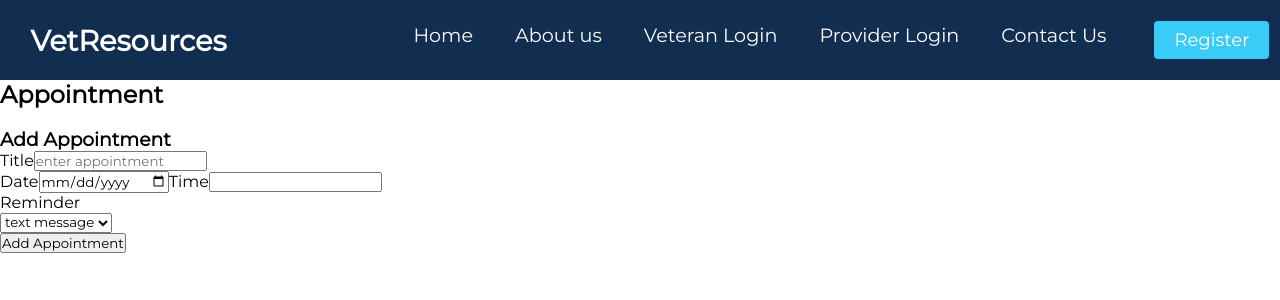
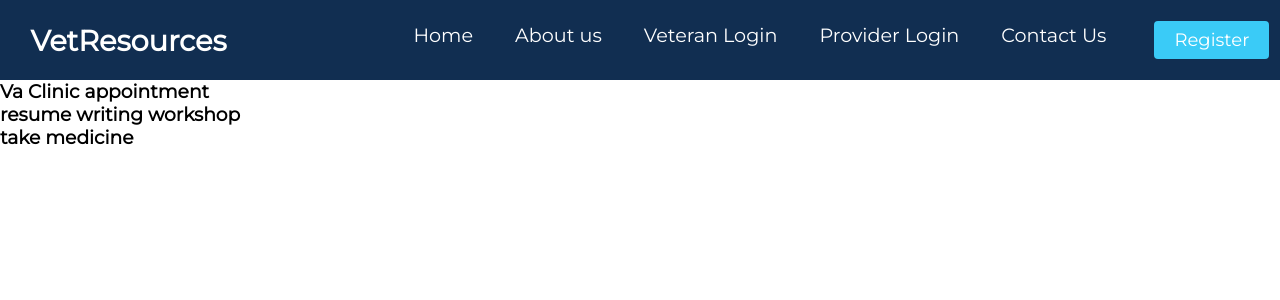
Before and after one commit to patrickcollins24/vet-resources, a React (Create React App) app: page / in a window 1280 px wide. Shown: the top 300 px of the page. Built offline with nearby package versions, Linux system fonts and the light colour scheme.

Commit message:
added usestate setting up the appointment component

```diff
--- a/src/App.js
+++ b/src/App.js
@@ -1,5 +1,5 @@
 import './App.css';
-import Appointment from './components/Appointment';
+import Appointments from './components/Appointments';
 import Navbar from "./components/Navbar/Navbar";
 
 
@@ -9,7 +9,7 @@ export default function App() {
 
     <div className="App">
       <Navbar />
-      <Appointment />
+      <Appointments />
     </div>
   );
 }
--- a/src/components/Appointments.jsx
+++ b/src/components/Appointments.jsx
@@ -1,13 +1,48 @@
+import { useState } from 'react';
 
 
-const Appointments =
+const Appointments = () => {
+    const [appointments, setAppointments]= useState([
+
+        {
+        id: 1,
+        title: 'Va Clinic appointment',
+        date: '05/25/2021',
+        time: '8:00pm',
+        reminder: true,
+        type: 'medical'
+    },
+
+        {
+        id: 2,
+        title: 'resume writing workshop',
+        date: '06/24/2021',
+        time: '10:00am',
+        reminder: true,
+        type: 'event'
+    },
+        {
+        id: 3,
+        title: 'take medicine',
+        date: '03/31/2021',
+        time: '8:00am',
+        reminder: true,
+        type: 'general'
+    },
+
+
+    ])
 
 
     return (
-        <div>
+        <>
+            {appointments.map((appointment) => (
+                <h3 key={appointment.id}>{appointment.title}</h3>
+            ))}
+        </>
+    )
+}
 
-        </div>
-    )
 
 
 export default Appointments
```
Also changed, not shown: src/component/Appointment.jsx (deleted, +0 -43 lines).
